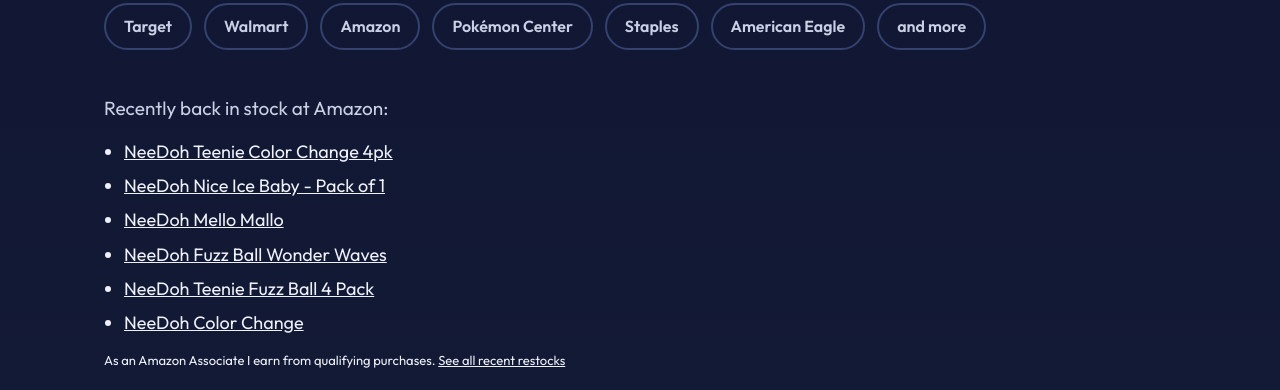
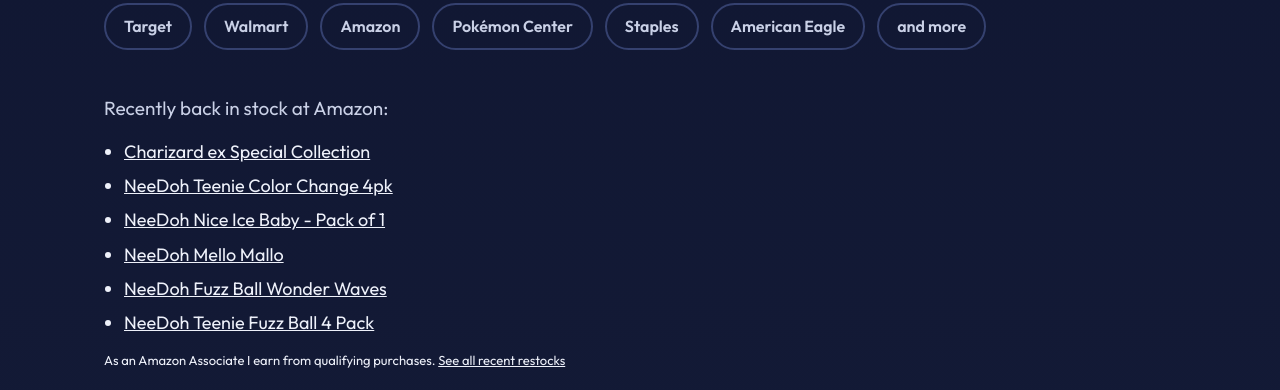
Before and after one commit to Arrowhead1302/Atom-Alerts-Website, a plain HTML site: page index.html in a window 1280 px wide. Shown: the part 2379-2769 px from the top of the page. Drawn offline with Linux system fonts and the light colour scheme; a web font is replaced by a local one.

Commit message:
Update recent restocks (index.html)

```diff
--- a/index.html
+++ b/index.html
@@ -271,12 +271,12 @@ footer .wrap{display:flex;flex-wrap:wrap;gap:24px;justify-content:space-between;
     <div class="amz" style="margin-top:44px">
       <p class="sub" style="font-size:19px">Recently back in stock at Amazon:</p>
       <ul style="margin:12px 0 0;padding-left:20px;line-height:1.9"><!--ATOM:LIST-->
+<li><a href="https://www.amazon.com/dp/B0DTY5228W?tag=atomalerts0a-20" target="_blank" rel="nofollow sponsored noopener">Charizard ex Special Collection</a></li>
 <li><a href="https://www.amazon.com/dp/B0GRSZ5TDC?tag=atomalerts0a-20" target="_blank" rel="nofollow sponsored noopener">NeeDoh Teenie Color Change 4pk</a></li>
 <li><a href="https://www.amazon.com/dp/B0D9ZTW7PS?tag=atomalerts0a-20" target="_blank" rel="nofollow sponsored noopener">NeeDoh Nice Ice Baby - Pack of 1</a></li>
 <li><a href="https://www.amazon.com/dp/B0DV4BCCHV?tag=atomalerts0a-20" target="_blank" rel="nofollow sponsored noopener">NeeDoh Mello Mallo</a></li>
 <li><a href="https://www.amazon.com/dp/B0DR3H6G51?tag=atomalerts0a-20" target="_blank" rel="nofollow sponsored noopener">NeeDoh Fuzz Ball Wonder Waves</a></li>
 <li><a href="https://www.amazon.com/dp/B0G3GF7FK2?tag=atomalerts0a-20" target="_blank" rel="nofollow sponsored noopener">NeeDoh Teenie Fuzz Ball 4 Pack</a></li>
-<li><a href="https://www.amazon.com/dp/B07XLDRB2S?tag=atomalerts0a-20" target="_blank" rel="nofollow sponsored noopener">NeeDoh Color Change</a></li>
 <!--/ATOM:LIST--></ul>
       <p class="legal" style="margin-top:10px">As an Amazon Associate I earn from qualifying purchases. <a href="restocks.html">See all recent restocks</a></p>
     </div>
```
